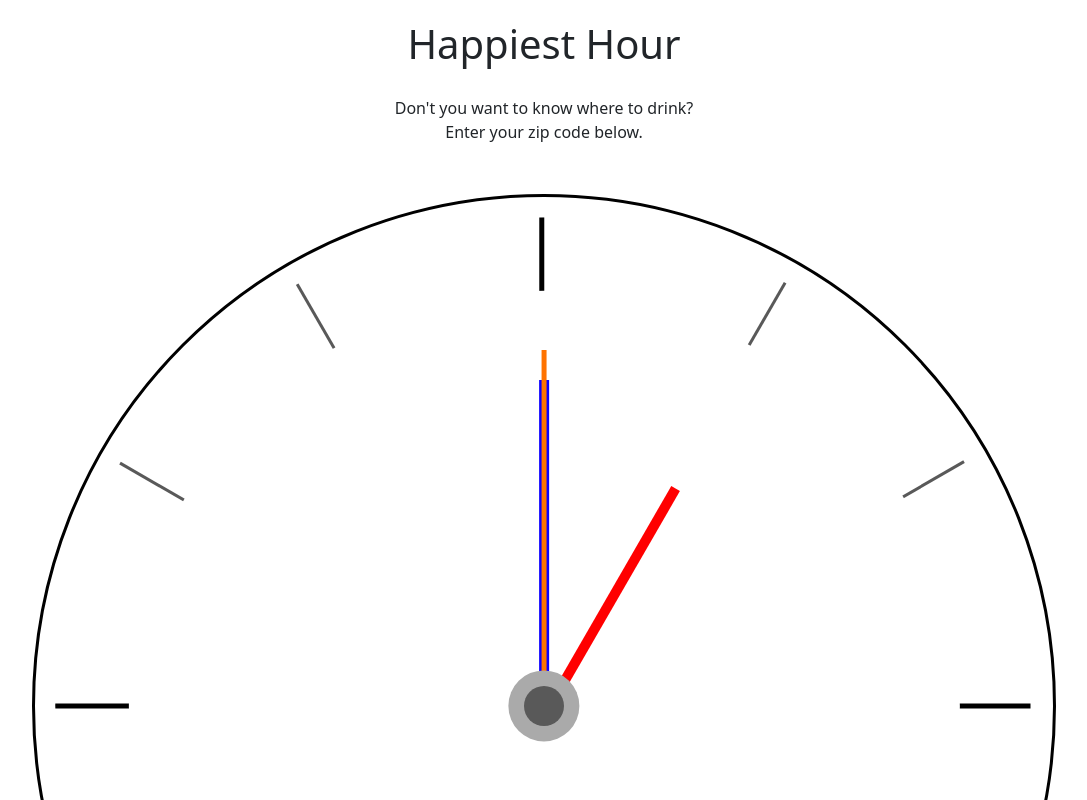
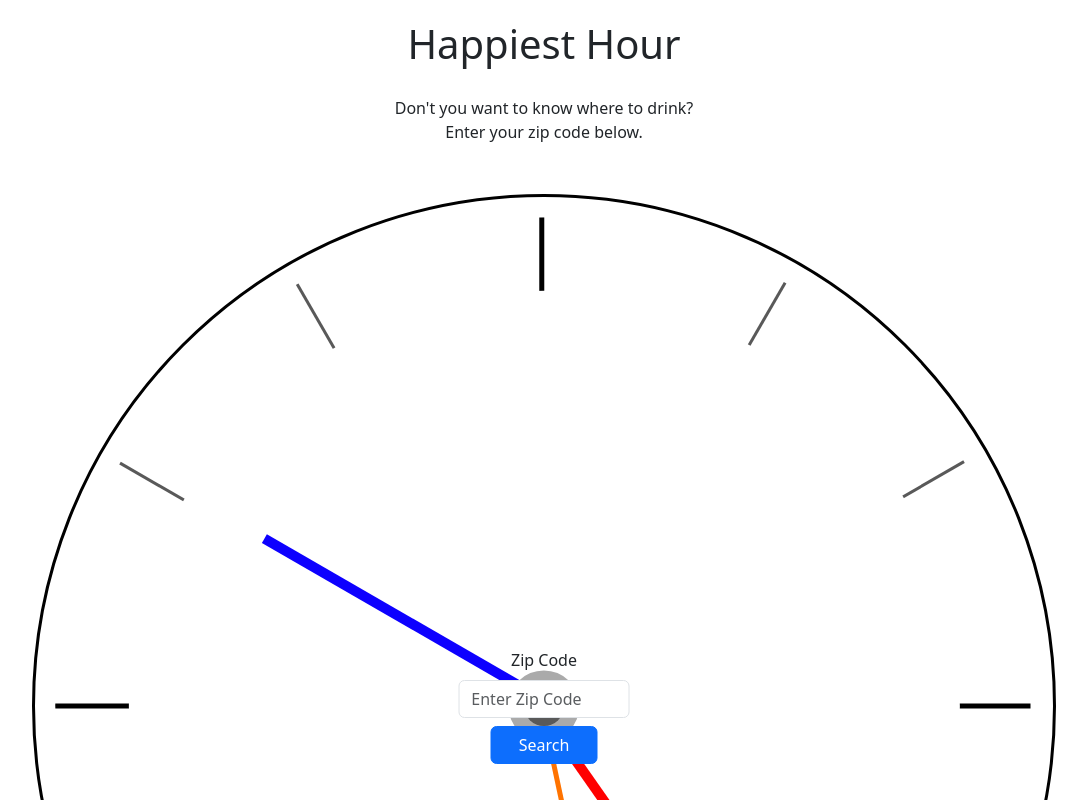
Before and after one commit to ColdWeatherBoyy/happiest-hour, a React (Vite) app in the folder client/: page / in a window 1280 px wide. Shown: the top 800 px of the page, without its empty margins (96-1183 px from the left). Built offline with nearby package versions, Linux system fonts and the light colour scheme.

Commit message:
clock hands show current time on page load

```diff
--- a/client/src/components/Clock/Clock.css
+++ b/client/src/components/Clock/Clock.css
@@ -14,7 +14,7 @@
 }
 
 #submit {
-    visibility: hidden;
+    /* visibility: hidden; */
     position: absolute;
     top: 50%;
     left: 50%;
--- a/client/src/components/Clock/ClockHands/ClockHands.css
+++ b/client/src/components/Clock/ClockHands/ClockHands.css
@@ -59,6 +59,7 @@
     height: 32%;
     left: 50%;
     bottom: 50%;
+    transform-origin: bottom left;
     transform: translate(-48%, 0%);
 }
 
@@ -69,5 +70,6 @@
     height: 35%;
     left: 50%;
     bottom: 50%;
+    transform-origin: bottom left;
     transform: translate(-48%, 0%);
 }
--- a/client/src/components/Clock/ClockHands/ClockHands.jsx
+++ b/client/src/components/Clock/ClockHands/ClockHands.jsx
@@ -1,29 +1,14 @@
 import './ClockHands.css';
 import { useState, useEffect } from 'react';
 
-let now = new Date();
-// const [hour, setHour] = useState(now.getHours());
-// const [minute, setMinute] = useState(now.getMinutes());
-// const [second, setSecond] = useState(now.getSeconds());
 
 function ClockHands() {
-    let hour = now.getHours();
-    if(hour > 12) {
-        hour - 12
-    } else if(hour === 0) {
-        hour = 12
-    } else {
-        console.log("all clear")
-    }
-    let minute = now.getMinutes();
-    let second = now.getSeconds();
-    console.log(hour);
 
-    const getTime = () => {
-        let nowHour = document.getElementById('hour-hand');
-        let hourDegree = 360 / nowHour
-    }
-    getTime();
+    let now = new Date();
+    let hourDegree = ((now.getHours() % 12) / 12) * 360 + (now.getMinutes() / 60) * 30;;
+    let minuteDegree = (now.getMinutes() / 60) * 360;;
+    let secondDegree = (now.getSeconds() / 60) * 360;
+
 
     return(
         <div className='clock-hands'>
@@ -31,9 +16,9 @@ function ClockHands() {
                 <div id="outer-center-point"></div>
                 <div id="inner-center-point"></div>
             </div>
-            <div id="minute-hand"></div>
-            <div id="hour-hand" style={{transform: `rotate(30deg)`}}></div>
-            <div id="second-hand"></div>
+            <div id="minute-hand" style={{transform: `rotate(${minuteDegree}deg)`}}></div>
+            <div id="hour-hand" style={{transform: `rotate(${hourDegree}deg)`}}></div>
+            <div id="second-hand" style={{transform: `rotate(${secondDegree}deg)`}}></div>
         </div>
     )
 }
```
